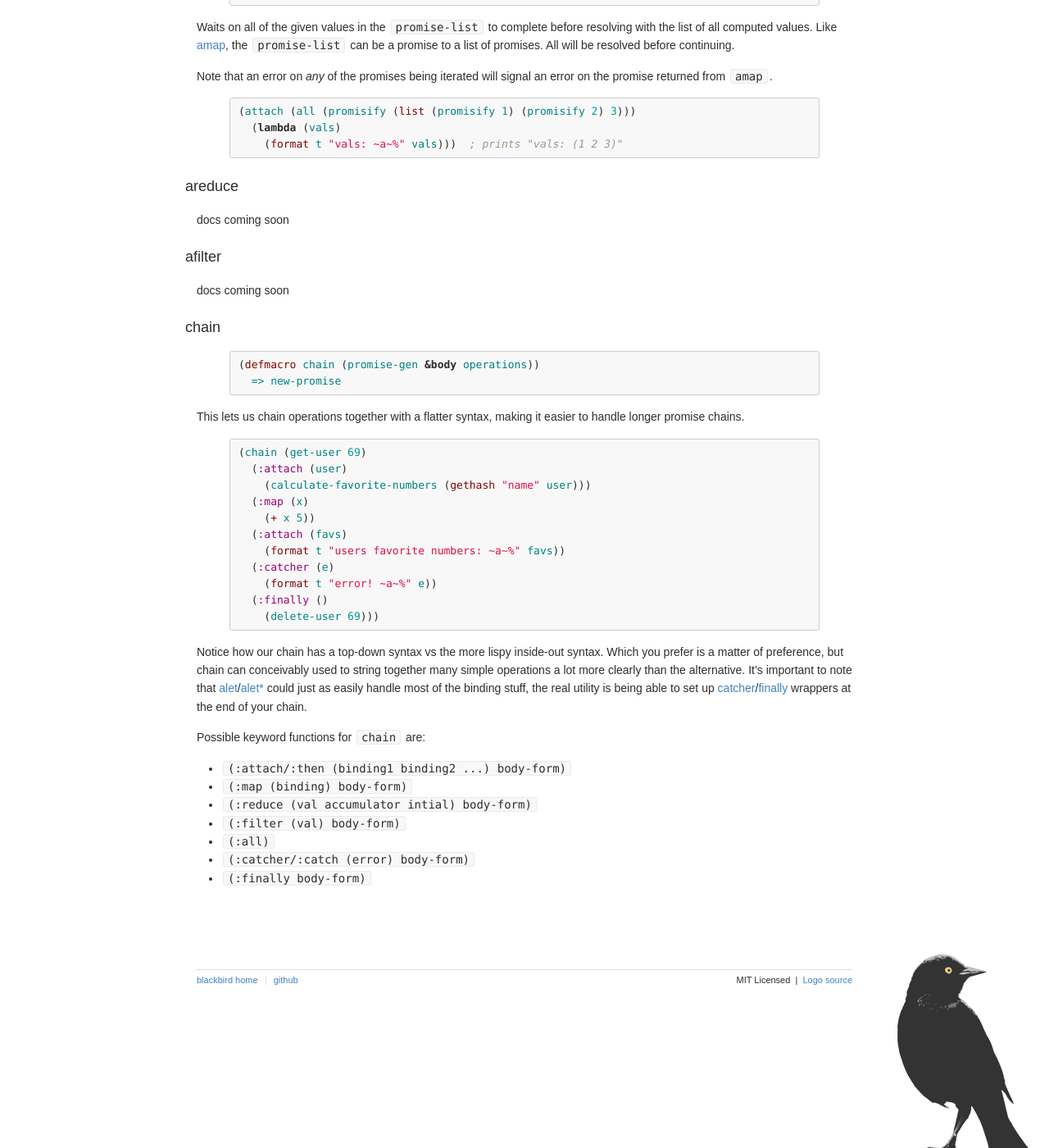
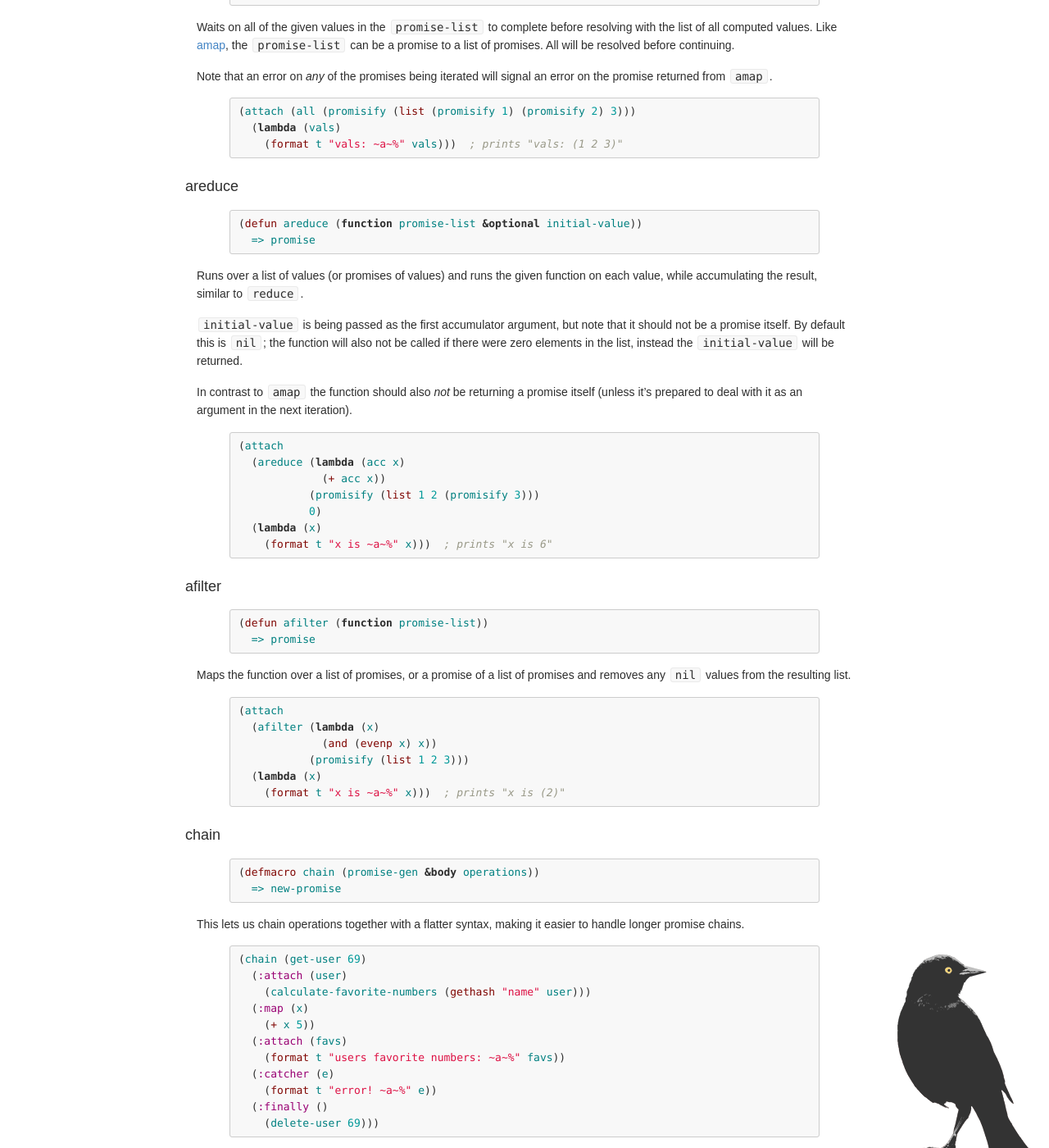
Before and after one commit to orthecreedence/blackbird, a Jekyll site: the page built from index.md, in a window 1280 px wide and 1400 px high, scrolled down 10275 px. Shown: the whole window at 82% size. Built offline with Jekyll 4.4.1, drawn with Linux system fonts in a browser that asks for light colours; Markdown is read by kramdown in place of the engine named in the settings; comment, search, counter and statistics services are not loaded; some of the changed text lies outside the part shown.

Commit message:
Add `areduce`, `afilter`, mention cl-async.

```diff
--- a/index.md
+++ b/index.md
@@ -86,7 +86,9 @@ of CPS calls back to the top-level, assuming that your operations are in the
 tail position (remember, a callback has to return the promise from the next
 operation for this to work).
 
-This is all probably greek, so let's give an example:
+This is all probably greek, so let's give an example (using
+[`cl-async`](http://orthecreedence.github.com/cl-async/) with the `as`
+nickname):
 
 {% highlight cl %}
 (use-package :blackbird)
@@ -667,7 +669,7 @@ on the promise returned from `amap`.
           (promisify (+ x 7)))
         (promisify (list 1 2 (promisify 3))))
   (lambda (x)
-    (format t "x is: ~a~%" x)))  ; prints "x is (8 9 10)"
+    (format t "x is ~a~%" x)))  ; prints "x is (8 9 10)"
 {% endhighlight %}
 
 <a id="all"></a>
@@ -692,11 +694,52 @@ on the promise returned from `amap`.
 
 <a id="areduce"></a>
 ### areduce
-docs coming soon
+{% highlight cl %}
+(defun areduce (function promise-list &optional initial-value))
+  => promise
+{% endhighlight %}
+
+Runs over a list of values (or promises of values) and runs the given
+function on each value, while accumulating the result, similar to
+`reduce`.
+
+`initial-value` is being passed as the first accumulator argument, but
+note that it should not be a promise itself.  By default this is `nil`;
+the function will also not be called if there were zero elements in the
+list, instead the `initial-value` will be returned.
+
+In contrast to `amap` the function should also *not* be returning a
+promise itself (unless it's prepared to deal with it as an argument in
+the next iteration).
+
+{% highlight cl %}
+(attach
+  (areduce (lambda (acc x)
+             (+ acc x))
+           (promisify (list 1 2 (promisify 3)))
+           0)
+  (lambda (x)
+    (format t "x is ~a~%" x)))  ; prints "x is 6"
+{% endhighlight %}
 
 <a id="afilter"></a>
 ### afilter
-docs coming soon
+{% highlight cl %}
+(defun afilter (function promise-list))
+  => promise
+{% endhighlight %}
+
+Maps the function over a list of promises, or a promise of a list of
+promises and removes any `nil` values from the resulting list.
+
+{% highlight cl %}
+(attach
+  (afilter (lambda (x)
+             (and (evenp x) x))
+           (promisify (list 1 2 3)))
+  (lambda (x)
+    (format t "x is ~a~%" x)))  ; prints "x is (2)"
+{% endhighlight %}
 
 <a id="chain"></a>
 ### chain
```
